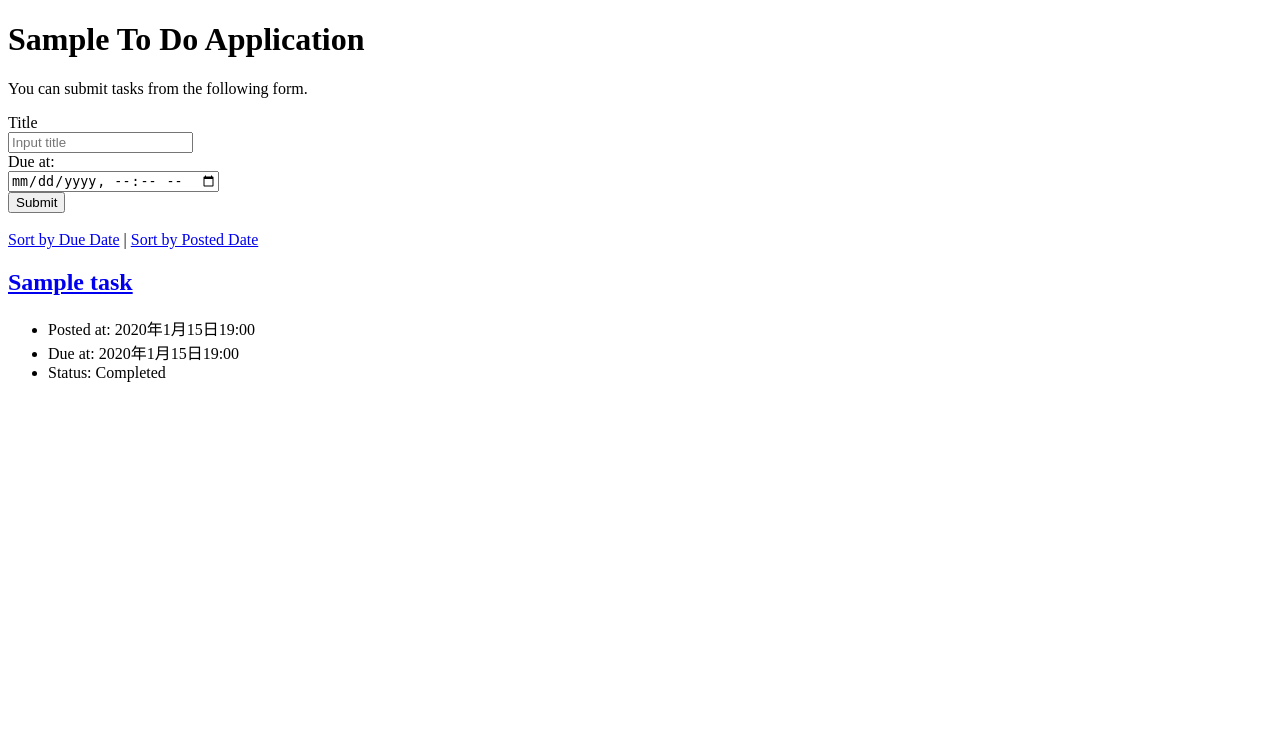
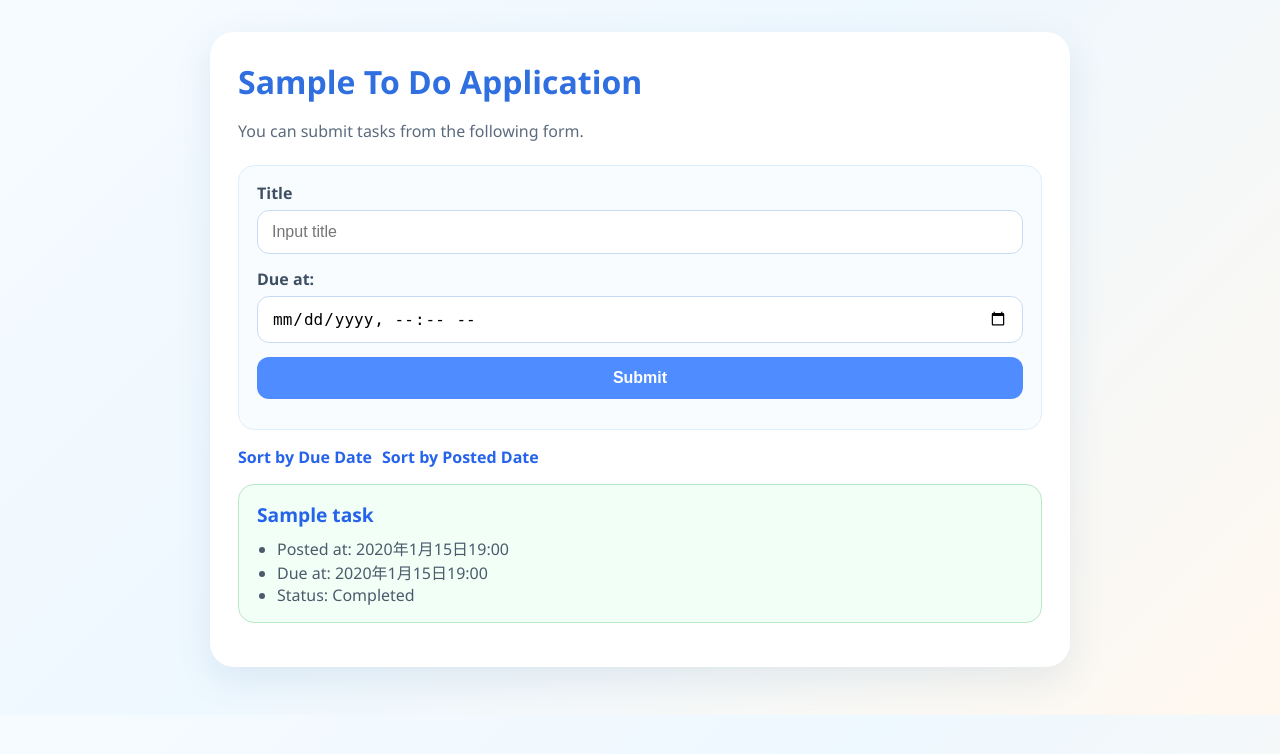
Before and after one commit to 1F10220276/django-test-exercise, a Django app: page / in a window 1280 px wide. Shown: the top 754 px of the page. Run offline with Django 5.2, Linux system fonts and the light colour scheme; tables that the repository leaves empty hold one stand-in row (values such as "Sample post").

Commit message:
CSS追加

```diff
--- /dev/null
+++ b/todo/static/todo/styles.css
@@ -0,0 +1,122 @@
+body {
+  margin: 0;
+  font-family: "Segoe UI", "Noto Sans JP", sans-serif;
+  background: linear-gradient(135deg, #f6fbff 0%, #eef8ff 45%, #fff8ef 100%);
+  color: #2f3e4e;
+}
+
+.page {
+  max-width: 860px;
+  margin: 0 auto;
+  padding: 32px 20px 48px;
+}
+
+.app-shell {
+  background: #ffffff;
+  border-radius: 24px;
+  box-shadow: 0 12px 36px rgba(67, 112, 167, 0.12);
+  padding: 28px;
+}
+
+h1 {
+  margin: 0 0 8px;
+  color: #2f6fe0;
+  font-size: 2rem;
+}
+
+p {
+  color: #5b6b7d;
+  line-height: 1.6;
+}
+
+.hero {
+  margin-bottom: 20px;
+}
+
+.form-card,
+.task-card,
+.panel {
+  background: #f8fcff;
+  border: 1px solid #dfeefc;
+  border-radius: 16px;
+  padding: 16px 18px;
+  margin-bottom: 16px;
+}
+
+form div {
+  margin-bottom: 14px;
+}
+
+label {
+  display: inline-block;
+  margin-bottom: 6px;
+  font-weight: 600;
+  color: #3f4f63;
+}
+
+input,
+button {
+  width: 100%;
+  box-sizing: border-box;
+  border-radius: 12px;
+  border: 1px solid #c7dcf4;
+  padding: 12px 14px;
+  font-size: 1rem;
+}
+
+input:focus {
+  outline: 2px solid #8fc0ff;
+  border-color: #8fc0ff;
+}
+
+button {
+  background: #4f8cff;
+  color: #ffffff;
+  border: none;
+  cursor: pointer;
+  font-weight: 600;
+  transition: background 0.2s ease;
+}
+
+button:hover {
+  background: #3b74d9;
+}
+
+.links {
+  display: flex;
+  flex-wrap: wrap;
+  gap: 10px;
+  margin-bottom: 16px;
+}
+
+.links a,
+.task-card h2 a {
+  color: #2563eb;
+  text-decoration: none;
+  font-weight: 600;
+}
+
+.links a:hover,
+.task-card h2 a:hover {
+  text-decoration: underline;
+}
+
+.task-card h2 {
+  margin: 0 0 8px;
+  font-size: 1.2rem;
+}
+
+.task-card ul {
+  margin: 0;
+  padding-left: 20px;
+  color: #4b5b6c;
+}
+
+.task-card.completed {
+  background: #f2fff7;
+  border-color: #b9e8c7;
+}
+
+.task-card.pending {
+  background: #f9fcff;
+}
--- a/todo/templates/todo/index.html
+++ b/todo/templates/todo/index.html
@@ -6,12 +6,17 @@
     <title>To Do Application</title>
     <meta charset="UTF-8">
     <meta name="author" content="INIAD">
+    <link rel="stylesheet" href="{% static 'todo/styles.css' %}">
   </head>
 
   <body>
+    <div class="page">
+      <div class="app-shell">
+        <div class="hero">
           <h1>Sample To Do Application</h1>
           <p>You can submit tasks from the following form.</p>
-    <form action="{% url 'index' %}" method="post">
+        </div>
+        <form class="form-card" action="{% url 'index' %}" method="post">
           {% csrf_token %}
           <div>
             <label for="titleInput">Title</label><br>
@@ -25,15 +30,14 @@
             <button type="submit">Submit</button>
           </div>
         </form>
-    <br>
 
-    <div>
-      <a href="{% url 'index' %}?order=due">Sort by Due Date</a> |
+        <div class="links">
+          <a href="{% url 'index' %}?order=due">Sort by Due Date</a>
           <a href="{% url 'index' %}?order=post">Sort by Posted Date</a>
         </div>
 
         {% for task in tasks %}
-    <div class="text">
+        <div class="task-card {% if task.completed %}completed{% else %}pending{% endif %}">
           <h2><a href="{% url 'detail' task.id %}">{{ task.title }}</a></h2>
           <ul>
             <li>Posted at: {{ task.posted_at }}</li>
@@ -48,6 +52,8 @@
           </ul>
         </div>
         {% endfor %}
+      </div>
+    </div>
   </body>
 
 </html>
```
Also changed, not shown: todo/templates/todo/detail.html (+10 -3 lines), todo/templates/todo/edit.html (+6 -4 lines). Lines whose indentation alone changed are shown as unchanged.
